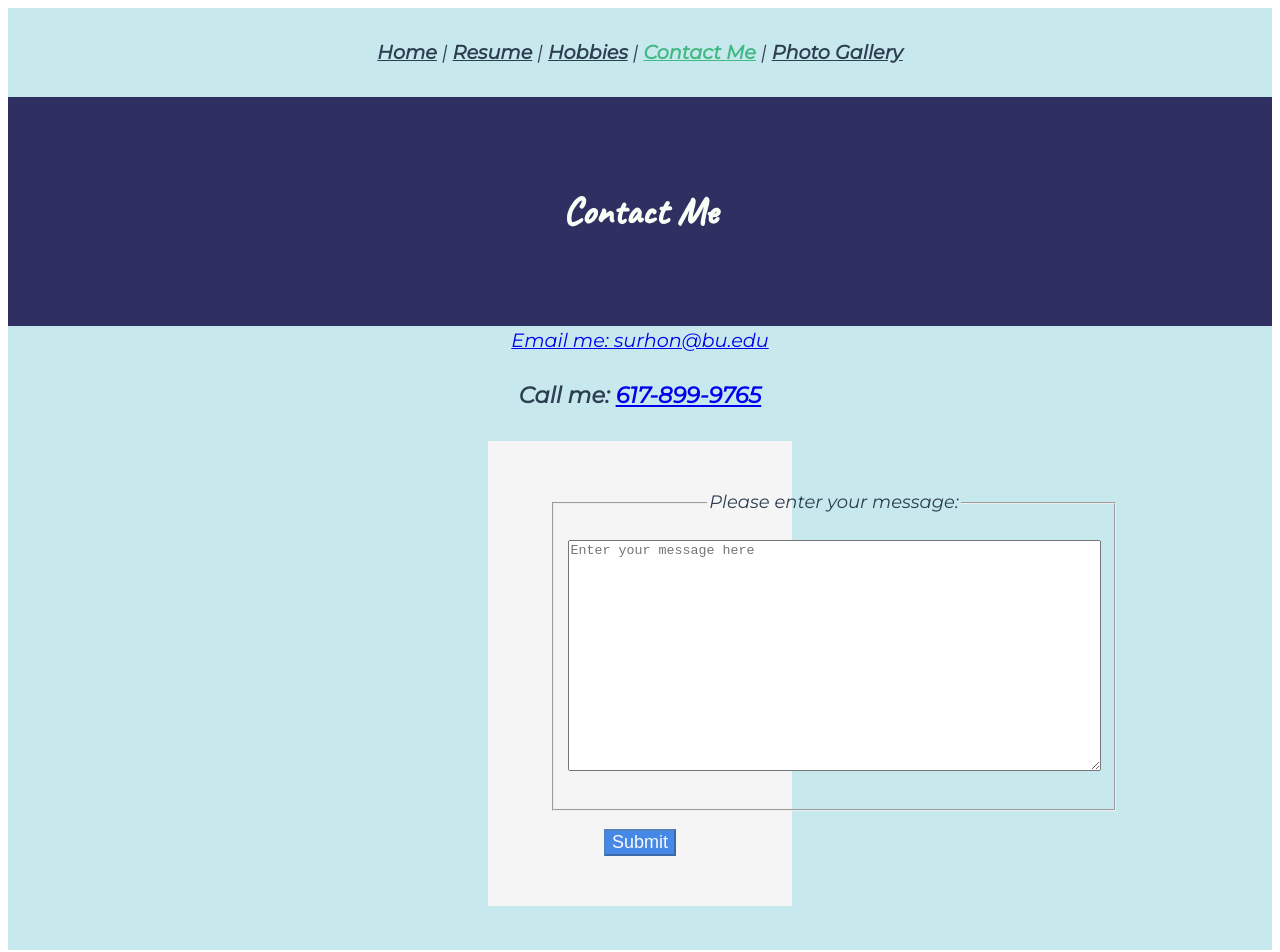
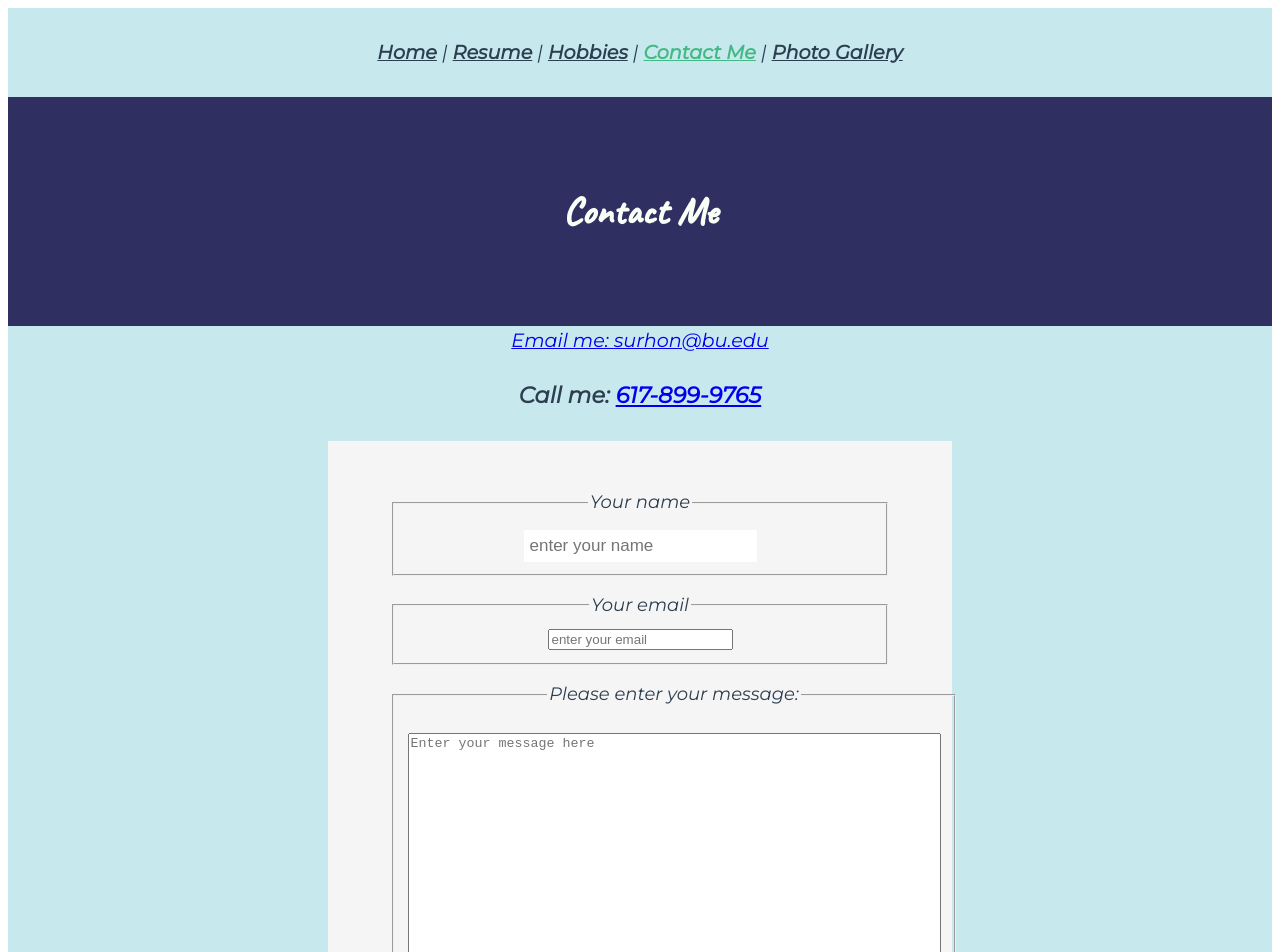
Before and after one commit to qarnovi/term-project, a Vue app: page /contact in a window 1280 px wide. Shown: the top 952 px of the page. Built offline with nearby package versions, Linux system fonts and the light colour scheme.

Commit message:
added sending email

```diff
--- a/src/views/Contact.vue
+++ b/src/views/Contact.vue
@@ -10,12 +10,31 @@
     </address>
     <h3>Call me: <a href="tel:617-899-9765">617-899-9765</a></h3>
     <br />
-    <section class="phone-section">
-      <form name="contact-me" action="" @submit="submitMessange">
+    <section class="message-section">
+      <form name="contact_me">
+        <fieldset>
+          <legend>Your name</legend>
+          <input
+            type="text"
+            v-model="from_name"
+            name="from_name"
+            placeholder="enter your name"
+          />
+        </fieldset>
+        <fieldset>
+          <legend>Your email</legend>
+          <input
+            type="email"
+            v-model="email"
+            name="email"
+            placeholder="enter your email"
+          />
+        </fieldset>
         <fieldset>
           <legend>Please enter your message:</legend>
           <p>
             <textarea
+              contenteditable
               name="message"
               id="message"
               cols="64"
@@ -30,8 +49,9 @@
             class="input-button"
             type="submit"
             name="submitButton"
-            value="Submit"
+            value="Send"
             :disabled="isDisabled"
+            @click="sendMessange"
           />
         </p>
       </form>
@@ -40,15 +60,36 @@
   </div>
 </template>
 <script>
+import emailjs from "emailjs-com";
 export default {
   data() {
     return {
       message: "",
+      from_name: "",
+      email: "",
     };
   },
   methods: {
-    submitMessange() {
-      alert("Message submitted");
+    sendMessange() {
+      emailjs.init("user_tYw5xIumUYe7TwuclFtuL");
+      try {
+        emailjs.send(
+          "service_a7boqfk",
+          "template_ob68rbn",
+          {
+            from_name: this.from_name,
+            email: this.email,
+            message: this.message,
+          },
+          "user_tYw5xIumUYe7TwuclFtuL"
+        );
+      } catch (error) {
+        console.log({ error });
+      }
+      this.from_name = "";
+      this.email = "";
+      this.message = "";
+      alert("Message sent!");
     },
   },
   computed: {
@@ -64,13 +105,13 @@ h3 {
 }
 form {
   background-color: whitesmoke;
-  margin: 1rem 30rem;
+  margin: 1rem 20rem;
   padding: 2rem 3rem;
   align-self: center;
   font-size: large;
 }
 
-.phone-section {
+.message-section {
   background: #c7e8ed;
   margin: auto;
 }
@@ -82,4 +123,5 @@ fieldset {
   color: rgb(252, 250, 250);
   font-size: large;
 }
+
 </style>
```
